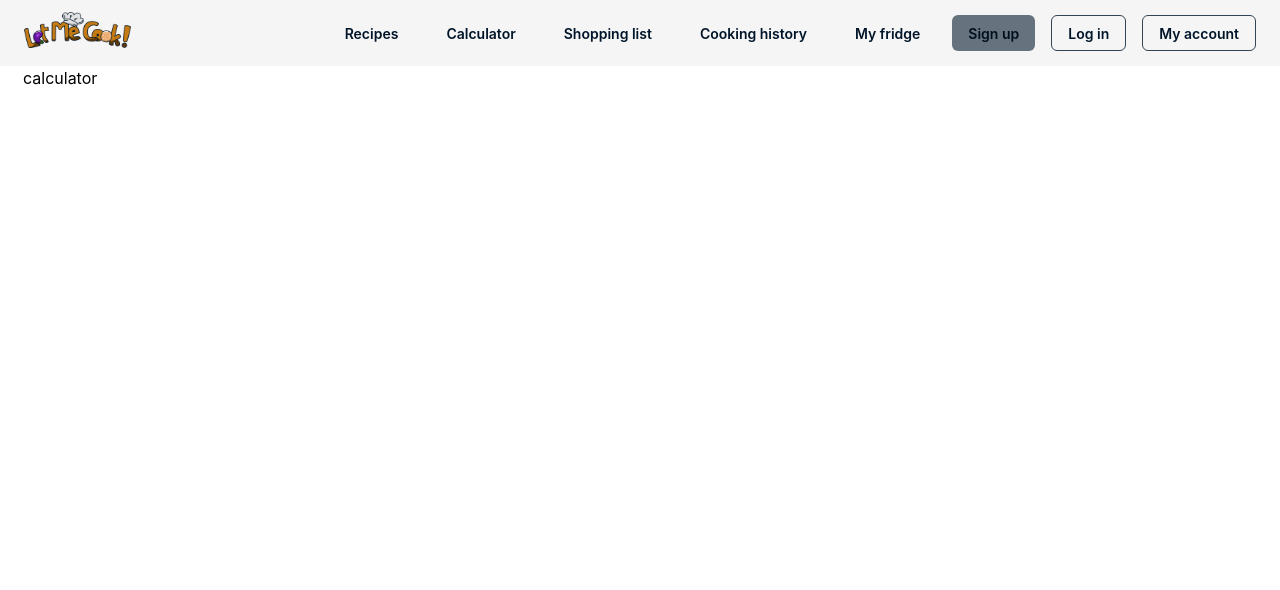
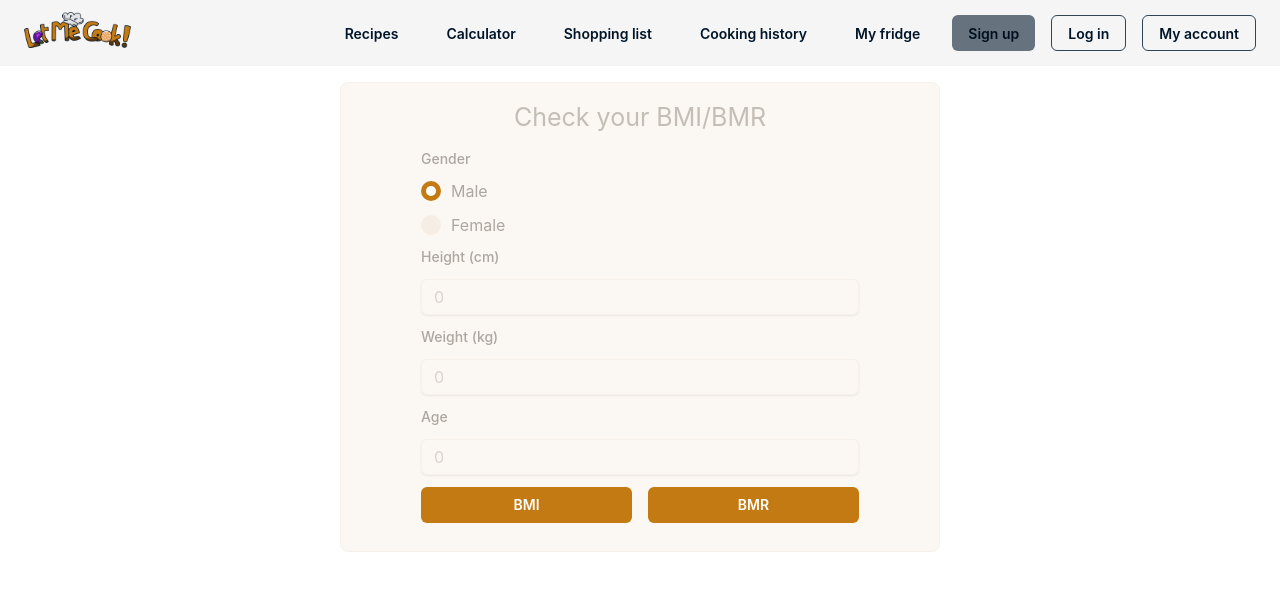
Before and after one commit to Angr0/FoodRation, a React (Vite) app: page /calculator in a window 1280 px wide. Shown: the top 590 px of the page. Built offline with nearby package versions, Linux system fonts and the light colour scheme.

Commit message:
Calculator Page done

```diff
--- /dev/null
+++ b/components/Pages/Calculator.jsx
@@ -0,0 +1,134 @@
+import React, { useRef, useState } from "react";
+import {
+  Stack,
+  Button,
+  Card,
+  FormControl,
+  Input,
+  FormLabel,
+  Radio,
+  RadioGroup,
+} from "@mui/joy";
+import { CardContent } from "@mui/material";
+import { useForm } from "react-hook-form";
+
+const Calculator = () => {
+  const { register, handleSubmit } = useForm();
+  const [message, setMessage] = useState();
+  const [bmrValue, setBmrValue] = useState();
+
+  const calculateBmi = ({ height, weight }) => {
+    if (height && weight) {
+      const heightInMeters = height / 100;
+      const bmi = (weight / (heightInMeters * heightInMeters)).toFixed(2);
+      let message = "";
+
+      if (bmi < 18.5) {
+        message = "You are underweight";
+      } else if (bmi >= 18.5 && bmi < 25) {
+        message = "You are normal weight";
+      } else if (bmi >= 25 && bmi < 30) {
+        message = "You are overweight";
+      } else {
+        message = "You are Obese";
+      }
+
+      setMessage(`Your BMI: ${bmi} ${message}`);
+    } else {
+      setMessage("");
+    }
+  };
+  const calculateBmr = ({ height, weight, male, female, age }) => {
+    let bmr;
+
+    if (male) {
+      bmr = 13.397 * weight + 4.799 * height - 5.677 * age + 88.362;
+    }
+    if (female) {
+      bmr = 9.247 * weight + 3.098 * height - 4.33 * age + 447.593;
+    }
+    setMessage(`Your BMR: ${bmr}`);
+    console.log(bmr);
+  };
+
+  return (
+    <Stack
+      alignItems="center"
+      direction="row"
+      justifyContent="center"
+      gap={4}
+      mt={2}
+      mb={4}
+    >
+      <Card sx={{ maxWidth: 600, width: "100%", paddingX: { xs: 2, sm: 10 } }}>
+        <Stack alignItems="center" fontSize={25}>
+          Check your BMI/BMR
+        </Stack>
+
+        <form onSubmit={handleSubmit(calculateBmi)}>
+          <Stack gap={1.5}>
+            <FormLabel>Gender</FormLabel>
+            <RadioGroup
+              defaultValue="male"
+              name="radio-buttons-group"
+              color="primary"
+            >
+              <Radio
+                value="male"
+                label="Male"
+                variant="solid"
+                {...register("male")}
+              />
+              <Radio
+                value="female"
+                label="Female"
+                variant="solid"
+                {...register("female")}
+              />
+            </RadioGroup>
+
+            <FormLabel>Height (cm)</FormLabel>
+            <Input placeholder="0" type={"number"} {...register("height")} />
+
+            <FormLabel>Weight (kg)</FormLabel>
+            <Input placeholder="0" type={"number"} {...register("weight")} />
+
+            <FormLabel>Age</FormLabel>
+            <Input placeholder="0" type={"number"} {...register("age")} />
+
+            <Stack direction="row" gap={2}>
+              <Button
+                type="submit"
+                variant="solid"
+                size="md"
+                color="primary"
+                sx={{ ml: "auto", fontWeight: 600 }}
+                fullWidth={true}
+              >
+                BMI
+              </Button>
+
+              <Button
+                variant="solid"
+                size="md"
+                color="primary"
+                sx={{ ml: "auto", fontWeight: 600 }}
+                fullWidth={true}
+                onClick={handleSubmit(calculateBmr)}
+              >
+                BMR
+              </Button>
+            </Stack>
+          </Stack>
+        </form>
+        {
+          <Stack fontSize={20} alignItems="center">
+            {message}
+          </Stack>
+        }
+      </Card>
+    </Stack>
+  );
+};
+
+export default Calculator;
--- a/src/App.jsx
+++ b/src/App.jsx
@@ -7,6 +7,7 @@ import Recipes from "../components/Pages/Recipes.jsx";
 import Recipe from "../components/Items/Recipe.jsx";
 import Fridge from "../components/Pages/Fridge.jsx";
 import Profile from "../components/Pages/Profile.jsx";
+import Calculator from "../components/Pages/Calculator.jsx";
 
 function App() {
   const [username, setUsername] = useState(null);
@@ -33,7 +34,7 @@ function App() {
             }}
           />
 
-          <Route path="calculator" element={<div>calculator</div>} />
+          <Route path="calculator" element={<Calculator />} />
           <Route path="shopping_list" element={<div>shopping_list</div>} />
           <Route path="cooking_history" element={<div>cooking_history</div>} />
           <Route path="fridge" element={<Fridge />} />
```
Also changed, not shown: 1 other file (tests, documents, lock files or other folders).
